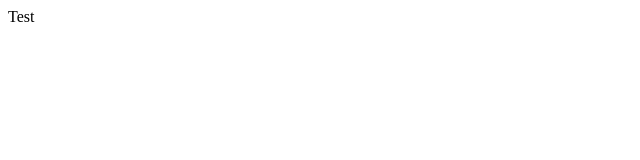
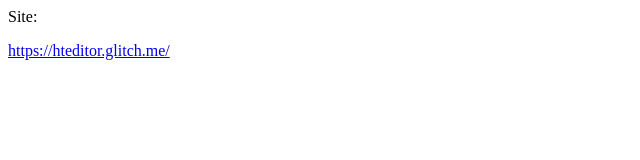
Before and after one commit to ProWebSkills/HyperText-Editor, a plain HTML site: page index.html in a window 1280 px wide. Shown: the whole page, without its empty margins (0-640 px from the left). Drawn offline with Linux system fonts and the light colour scheme.

Commit message:
JPLua Index

```diff
--- a/index.html
+++ b/index.html
@@ -1,3 +1,3 @@
 <html>
-    <p>Test</p>
+    <p>Site:</p><a href="https://hteditor.glitch.me/">https://hteditor.glitch.me/</a>
 </html>
```
